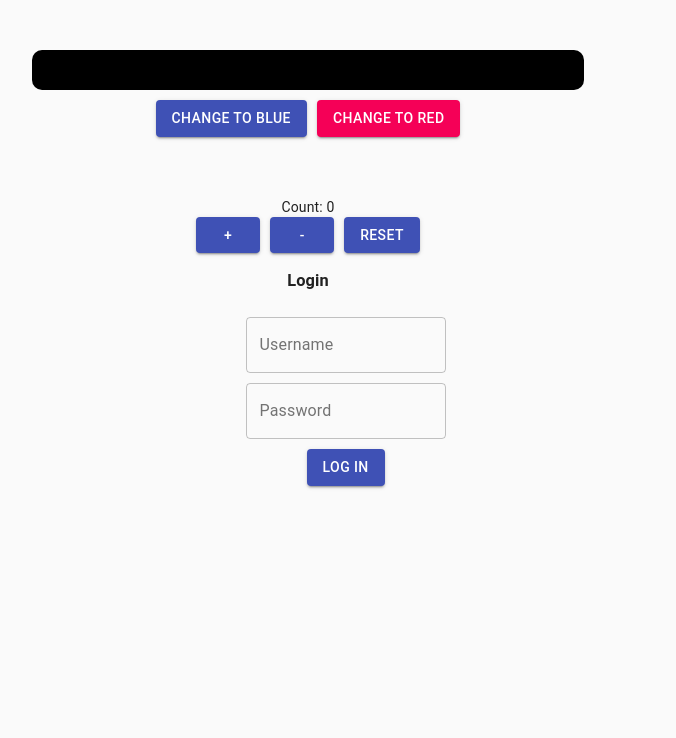
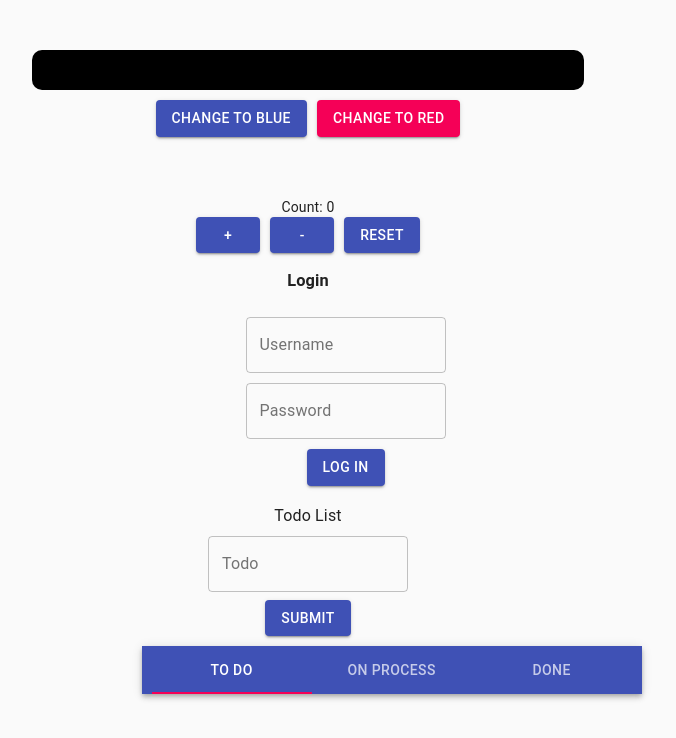
Before and after one commit to Eric-A102/useReducer-useContext-localStorage, a React (Create React App) app: page / in a window 1280 px wide. Shown: the top 738 px of the page, without its empty margins (332-1008 px from the left). Built offline with nearby package versions, Linux system fonts and the light colour scheme.

Commit message:
update todo

```diff
--- a/package.json
+++ b/package.json
@@ -4,12 +4,14 @@
   "private": true,
   "dependencies": {
     "@material-ui/core": "^4.9.4",
+    "@material-ui/icons": "^4.9.1",
     "@testing-library/jest-dom": "^4.2.4",
     "@testing-library/react": "^9.3.2",
     "@testing-library/user-event": "^7.1.2",
     "react": "^16.13.0",
     "react-dom": "^16.13.0",
-    "react-scripts": "3.4.0"
+    "react-scripts": "3.4.0",
+    "react-swipeable-views": "^0.13.9"
   },
   "scripts": {
     "start": "react-scripts start",
--- /dev/null
+++ b/src/component/Dialog.js
@@ -0,0 +1,69 @@
+import React from "react";
+import Button from "@material-ui/core/Button";
+import Dialog from "@material-ui/core/Dialog";
+import { makeStyles } from "@material-ui/core/styles";
+import DialogActions from "@material-ui/core/DialogActions";
+import DialogContent from "@material-ui/core/DialogContent";
+import { TextField } from "@material-ui/core";
+import { store } from "../store";
+import DialogTitle from "@material-ui/core/DialogTitle";
+
+export default function AlertDialog() {
+  const classes = useStyles();
+  const { state, dispatch } = React.useContext(store);
+  const { open, todo } = state;
+
+  const handleClose = () => {
+    dispatch({ type: "close" });
+  };
+  const handleSubmit = () => {
+    dispatch({ type: "doneEditing", index: todo.index, content: todo.content });
+  };
+
+  return (
+    <Dialog
+      open={open}
+      onClose={handleClose}
+      aria-labelledby="alert-dialog-title"
+      aria-describedby="alert-dialog-description"
+    >
+      <DialogTitle id="alert-dialog-title">Edit Todo</DialogTitle>
+      <DialogContent>
+        <form className={classes.root} noValidate autoComplete="off">
+          <TextField
+            id="outlined-basic"
+            label="Todo"
+            variant="outlined"
+            name="todo"
+            value={todo.content}
+            onChange={e =>
+              dispatch({
+                type: "editing",
+                index: todo.index,
+                id: todo.id,
+                value: e.target.value
+              })
+            }
+          />
+        </form>
+      </DialogContent>
+      <DialogActions>
+        <Button onClick={() => handleSubmit()} color="primary">
+          Ok
+        </Button>
+        <Button onClick={handleClose} color="primary" autoFocus>
+          Cancel
+        </Button>
+      </DialogActions>
+    </Dialog>
+  );
+}
+
+const useStyles = makeStyles(theme => ({
+  root: {
+    "& > *": {
+      margin: theme.spacing(1),
+      width: 200
+    }
+  }
+}));
--- a/src/component/Login.js
+++ b/src/component/Login.js
@@ -68,7 +68,7 @@ export default function Counter() {
                 }}
               >
                 <TextField
-                  id="outlined-basic"
+                  id="username"
                   label="Username"
                   variant="outlined"
                   name="userName"
@@ -78,7 +78,7 @@ export default function Counter() {
 
                 <TextField
                   style={{ marginTop: 10, marginBottom: 10 }}
-                  id="outlined-basic"
+                  id="password"
                   label="Password"
                   variant="outlined"
                   name="passWord"
--- a/src/component/Sample.js
+++ b/src/component/Sample.js
@@ -6,6 +6,7 @@ import Typography from "@material-ui/core/Typography";
 import Container from "@material-ui/core/Container";
 import Count from "./Count";
 import Login from "./Login";
+import Todo from "./Todo";
 
 export default function Sample() {
   const { state, dispatch } = useContext(store);
@@ -42,6 +43,7 @@ export default function Sample() {
       </Button>
       <Count />
       <Login />
+      <Todo />
     </>
   );
 }
--- /dev/null
+++ b/src/component/Tabs.js
@@ -0,0 +1,145 @@
+import React, { useContext } from "react";
+import PropTypes from "prop-types";
+import { store } from "../store";
+import { makeStyles } from "@material-ui/core/styles";
+import AppBar from "@material-ui/core/AppBar";
+import Tabs from "@material-ui/core/Tabs";
+import EditIcon from "@material-ui/icons/Edit";
+import Tab from "@material-ui/core/Tab";
+import DeleteIcon from "@material-ui/icons/Delete";
+import ArrowForwardIcon from "@material-ui/icons/ArrowForward";
+import Typography from "@material-ui/core/Typography";
+import Box from "@material-ui/core/Box";
+
+import AlertDialog from "./Dialog";
+
+function TabPanel(props) {
+  const { children, value, index, ...other } = props;
+
+  return (
+    <Typography
+      component="div"
+      role="tabpanel"
+      hidden={value !== index}
+      id={`simple-tabpanel-${index}`}
+      aria-labelledby={`simple-tab-${index}`}
+      {...other}
+    >
+      {value === index && <Box p={3}>{children}</Box>}
+    </Typography>
+  );
+}
+
+TabPanel.propTypes = {
+  children: PropTypes.node,
+  index: PropTypes.any.isRequired,
+  value: PropTypes.any.isRequired
+};
+
+function a11yProps(index) {
+  return {
+    id: `simple-tab-${index}`,
+    "aria-controls": `simple-tabpanel-${index}`
+  };
+}
+
+const useStyles = makeStyles(theme => ({
+  root: {
+    width: 500,
+    backgroundColor: theme.palette.background.paper
+  }
+}));
+
+export default function SimpleTabs() {
+  const classes = useStyles();
+  const { state, dispatch } = useContext(store);
+  const { list, processList } = state;
+  const [value, setValue] = React.useState(0);
+
+  const handleChange = (event, newValue) => {
+    setValue(newValue);
+  };
+  const handleDelete = todoId => {
+    dispatch({ type: "delete", id: todoId });
+  };
+  const handleEdit = (i, todoId, todoContent) => {
+    dispatch({
+      type: "edit",
+      index: i,
+      id: todoId,
+      value: todoContent
+    });
+  };
+  const handleStatus = (i, todoId) => {
+    dispatch({ type: "process", index: i, id: todoId });
+  };
+  return (
+    <div className={classes.root} style={{ marginLeft: "37%" }}>
+      <AppBar position="static">
+        <Tabs
+          value={value}
+          onChange={handleChange}
+          aria-label="simple tabs example"
+          centered
+        >
+          <Tab label="To Do" {...a11yProps(0)} />
+          <Tab label="On Process" {...a11yProps(1)} />
+          <Tab label="Done" {...a11yProps(2)} />
+        </Tabs>
+      </AppBar>
+      {list.map((data, i) => (
+        <div
+          key={i}
+          style={{
+            display: "flex",
+            flexDirection: "row",
+            justifyContent: "center"
+          }}
+        >
+          <TabPanel value={value} index={0}>
+            {data.content}
+            <DeleteIcon
+              style={{ marginLeft: 50 }}
+              onClick={() => handleDelete(data.id)}
+            />
+            <EditIcon
+              style={{ marginLeft: 20 }}
+              onClick={() => handleEdit(i, data.id, data.content)}
+            />
+
+            <ArrowForwardIcon
+              style={{ marginLeft: 20 }}
+              onClick={() => handleStatus(i, data.id)}
+            />
+          </TabPanel>
+        </div>
+      ))}
+      {processList.map((data, i) => (
+        <div
+          key={i}
+          style={{
+            display: "flex",
+            flexDirection: "row",
+            justifyContent: "center"
+          }}
+        >
+          <TabPanel value={value} index={1}>
+            {data.content}
+            <DeleteIcon
+              style={{ marginLeft: 50 }}
+              onClick={() => handleDelete(data.id)}
+            />
+            <EditIcon
+              style={{ marginLeft: 20 }}
+              onClick={() => handleEdit(i, data.id, data.content)}
+            />
+          </TabPanel>
+        </div>
+      ))}
+      <TabPanel value={value} index={2}>
+        Item Three
+      </TabPanel>
+      <AlertDialog />
+    </div>
+  );
+}
--- /dev/null
+++ b/src/component/Todo.js
@@ -0,0 +1,54 @@
+import React, { useContext } from "react";
+import { makeStyles } from "@material-ui/core/styles";
+import TextField from "@material-ui/core/TextField";
+import { Typography, Button } from "@material-ui/core";
+import { store } from "../store";
+import Tabs from "./Tabs";
+
+const useStyles = makeStyles(theme => ({
+  root: {
+    "& > *": {
+      margin: theme.spacing(1),
+      width: 200
+    }
+  }
+}));
+export default function Todo() {
+  const { state, dispatch } = useContext(store);
+  const { todo, list } = state;
+  const classes = useStyles();
+
+  const handleSubmit = e => {
+    e.preventDefault();
+    dispatch({
+      type: "getList",
+      list: [...list, todo]
+    });
+  };
+  return (
+    <div>
+      <Typography style={{ marginTop: 10 }}>Todo List</Typography>
+      <form className={classes.root} noValidate autoComplete="off">
+        <TextField
+          id="outlined-basic"
+          label="Todo"
+          variant="outlined"
+          name="todo"
+          value={todo.content}
+          onChange={e =>
+            dispatch({
+              type: "todo",
+              value: e.target.value
+            })
+          }
+        />
+      </form>
+      <Button variant="contained" color="primary" onClick={handleSubmit}>
+        Submit
+      </Button>
+      <div className={classes.demo} style={{ marginTop: 10 }}>
+        <Tabs />
+      </div>
+    </div>
+  );
+}
--- a/src/reducer.js
+++ b/src/reducer.js
@@ -1,15 +1,19 @@
 export default function reducer(state, action) {
+  // console.log(action);
   switch (action.type) {
+    //Change Color
     case "changeColorBlue":
       return { ...state, backGroundColor: "blue" };
     case "changeColorRed":
       return { ...state, backGroundColor: "Red" };
+    //Count
     case "increment":
       return { ...state, count: state.count + 1 };
     case "decrement":
       return { ...state, count: state.count - 1 };
     case "reset":
       return { ...state, count: 0 };
+    //LogIn
     case "form":
       return {
         ...state,
@@ -25,6 +29,66 @@ export default function reducer(state, action) {
       };
     case "error":
       return { ...state, errorMsg: "Invalid username or password" };
+    //TODO
+    case "todo":
+      return {
+        ...state,
+        todo: {
+          ...state.todo,
+          id: [...state.list].length + 1,
+          content: action.value
+        }
+      };
+    case "getList":
+      return {
+        ...state,
+        list: action.list,
+        todo: { ...state.todo, content: "" }
+      };
+    case "delete":
+      return {
+        ...state,
+        list: state.list.filter(todo => todo.id !== action.id)
+      };
+    case "edit":
+      return {
+        ...state,
+        open: true,
+        todo: {
+          ...state.todo,
+          index: action.index,
+          id: action.id,
+          content: action.value
+        }
+      };
+    case "editing":
+      return {
+        ...state,
+        todo: {
+          ...state.todo,
+          content: action.value
+        }
+      };
+    case "doneEditing":
+      return {
+        ...state,
+        ...state.list.map(
+          (item, i) => i === action.index && (item.content = action.content)
+        ),
+        open: false,
+        todo: { ...state.todo, content: "" }
+      };
+    case "close":
+      return { ...state, open: false, todo: { ...state.todo, content: "" } };
+    case "process":
+      return {
+        ...state,
+        processList: [
+          ...state.processList,
+          ...state.list.filter(todo => todo.id === action.id)
+        ],
+        list: state.list.filter(todo => todo.id !== action.id)
+      };
     default:
       throw new Error();
   }
--- a/src/store.js
+++ b/src/store.js
@@ -6,7 +6,15 @@ const initialState = {
   count: 0,
   user: { userName: "", passWord: "" },
   isLoggedIn: false,
-  errorMsg: ""
+  errorMsg: "",
+  todo: {
+    id: 0,
+    content: ""
+  },
+  list: [],
+  open: false,
+  processList: [],
+  doneList: []
 };
 const store = createContext(initialState);
 const { Provider } = store;
```
Also changed, not shown: 1 other file (tests, documents, lock files or other folders).
